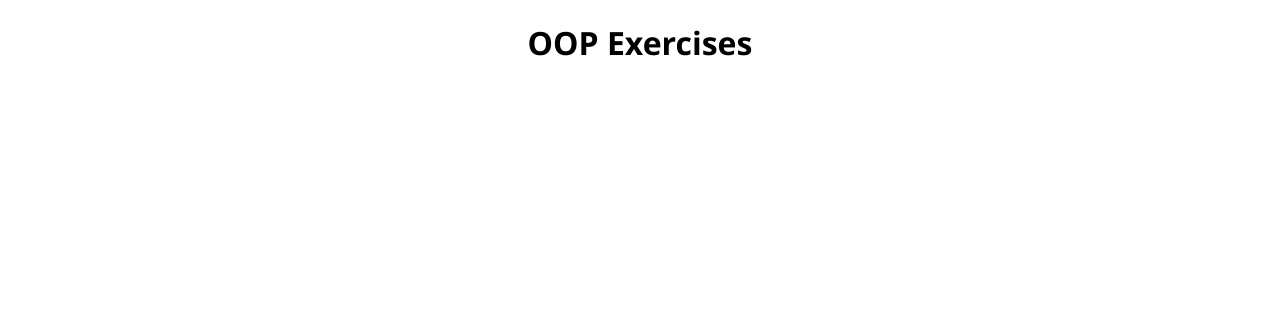
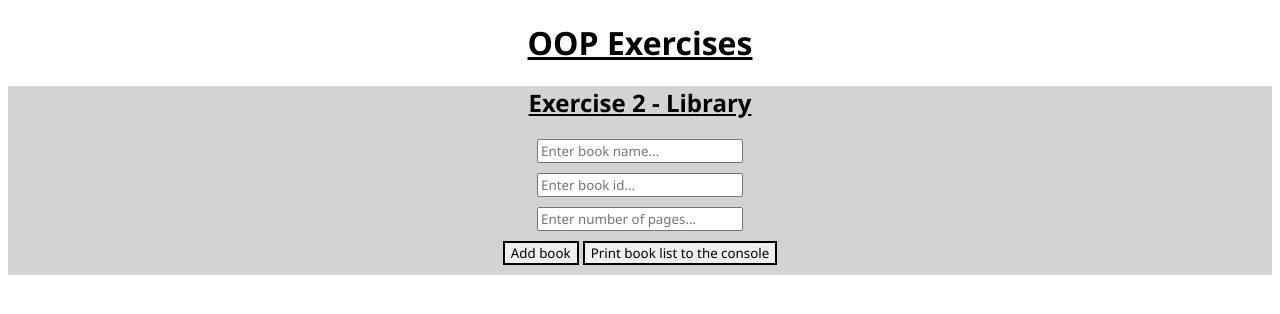
Before and after one commit to litmiz/OOP-Basics, a plain HTML site: page index.html in a window 1280 px wide. Drawn offline with Linux system fonts and the light colour scheme.

Commit message:
Added exercise 2 - library

```diff
--- a/index.html
+++ b/index.html
@@ -1,13 +1,26 @@
 <!DOCTYPE html>
 <html lang="en">
+
 <head>
     <meta charset="UTF-8">
     <meta name="viewport" content="width=device-width, initial-scale=1.0">
     <title>OOP Basics</title>
     <link rel="stylesheet" href="style.css">
 </head>
+
 <body>
     <h1>OOP Exercises</h1>
+    <section id="librarySec">
+        <h2>Exercise 2 - Library</h2>
+        <form id="libraryForm">
+            <input type="text" id="bookName" placeholder="Enter book name...">
+            <input type="number" id="bookId" placeholder="Enter book id...">
+            <input type="number" id="bookPages" placeholder="Enter number of pages...">
+            <button type="button" onclick="addBook(bookName.value, bookId.value, bookPages.value)">Add book</button>
+            <button type="button" onclick="printBooks()">Print book list to the console</button>
+        </form>
+    </section>
     <script src="script.js"></script>
 </body>
+
 </html>
--- a/script.js
+++ b/script.js
@@ -1,3 +1,5 @@
+// Exercise 1 - Students
+
 class Student{
     constructor(name, age, studyingDays){
         this.name = name;
@@ -25,7 +27,7 @@ function agesAvg(students){
         avg += students[i].age;
     }
     avg /= students.length;
-    console.log(`${avg}`);
+    console.log(`The average age of all the students is ${avg}.`);
 }
 
 students = [];
@@ -36,3 +38,30 @@ students.push(new Student('limor', 28, 6));
 students.push(new Student('maya', 23, 4));
 
 agesAvg(students);
+
+////////////
+
+// Exercise 2 - Library
+
+class Book{
+    constructor(name, bookId, bookPages){
+        this.name = name;
+        this.bookId = bookId;
+        this.bookPages = bookPages;
+    }
+}
+
+books = [];
+
+function addBook(name, bookId, bookPages){
+    books.push(new Book(name, bookId, bookPages));
+}
+
+function printBooks(){
+    console.log(`All books in the library:`);
+    for (i = 0; i < books.length; i++) {
+        console.log(`${books[i].name}, ${books[i].bookId}, ${books[i].bookPages}`);
+    }
+}
+
+////////////
--- a/style.css
+++ b/style.css
@@ -2,3 +2,28 @@ body {
     text-align: center;
     font-family: 'Segoe UI', Tahoma, Geneva, Verdana, sans-serif;
 }
+
+h1 {
+    text-decoration: underline;
+}
+
+#librarySec {
+    background-color: lightgrey;
+}
+
+#librarySec h2 {
+    text-decoration: underline;
+}
+
+#libraryForm input {
+    display: block;
+    margin: 0 auto;
+    margin-bottom: 10px;
+    font-family: 'Segoe UI', Tahoma, Geneva, Verdana, sans-serif;
+}
+
+#libraryForm button {
+    border: 2px solid black;
+    font-family: 'Segoe UI', Tahoma, Geneva, Verdana, sans-serif;
+    margin-bottom: 10px;
+}
```
